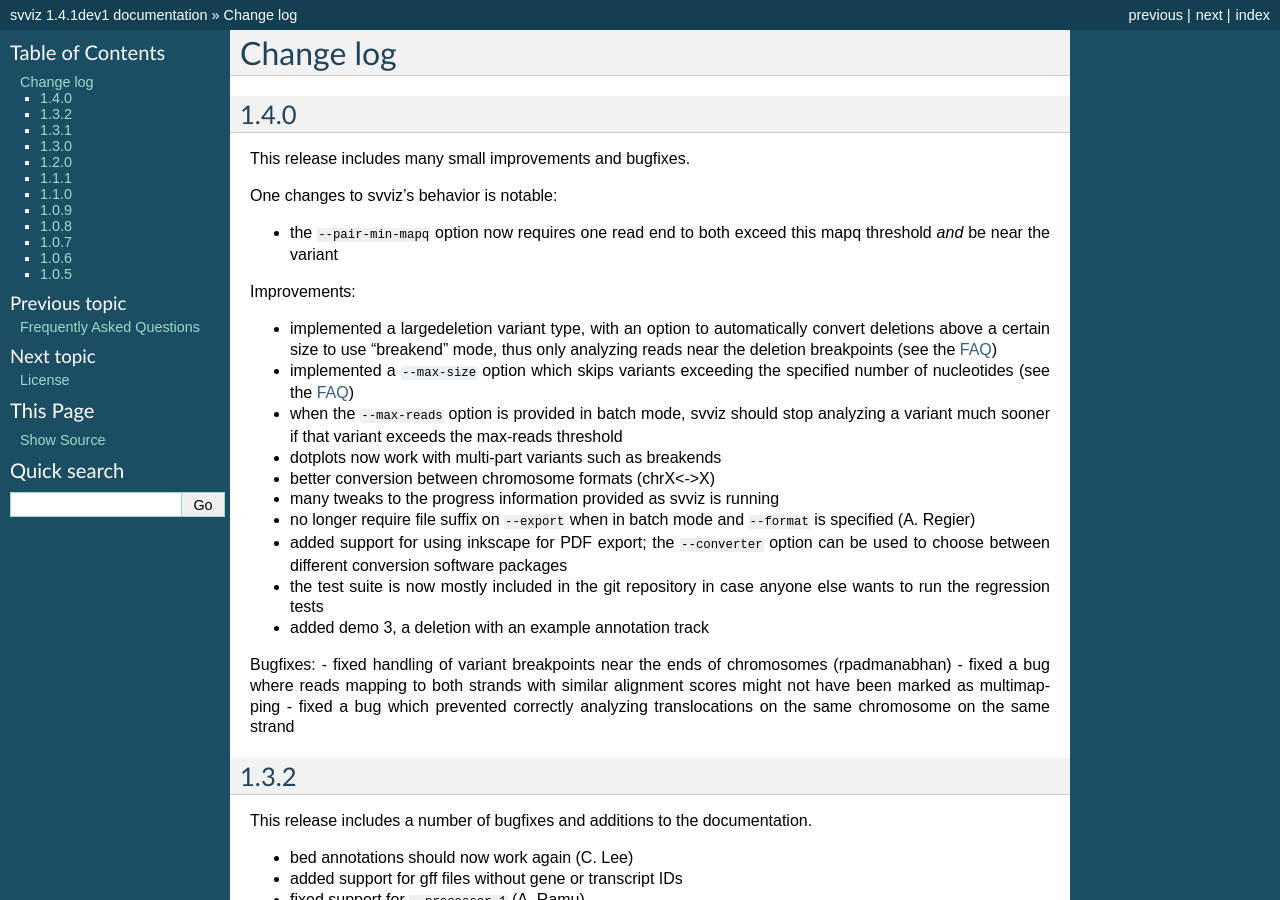
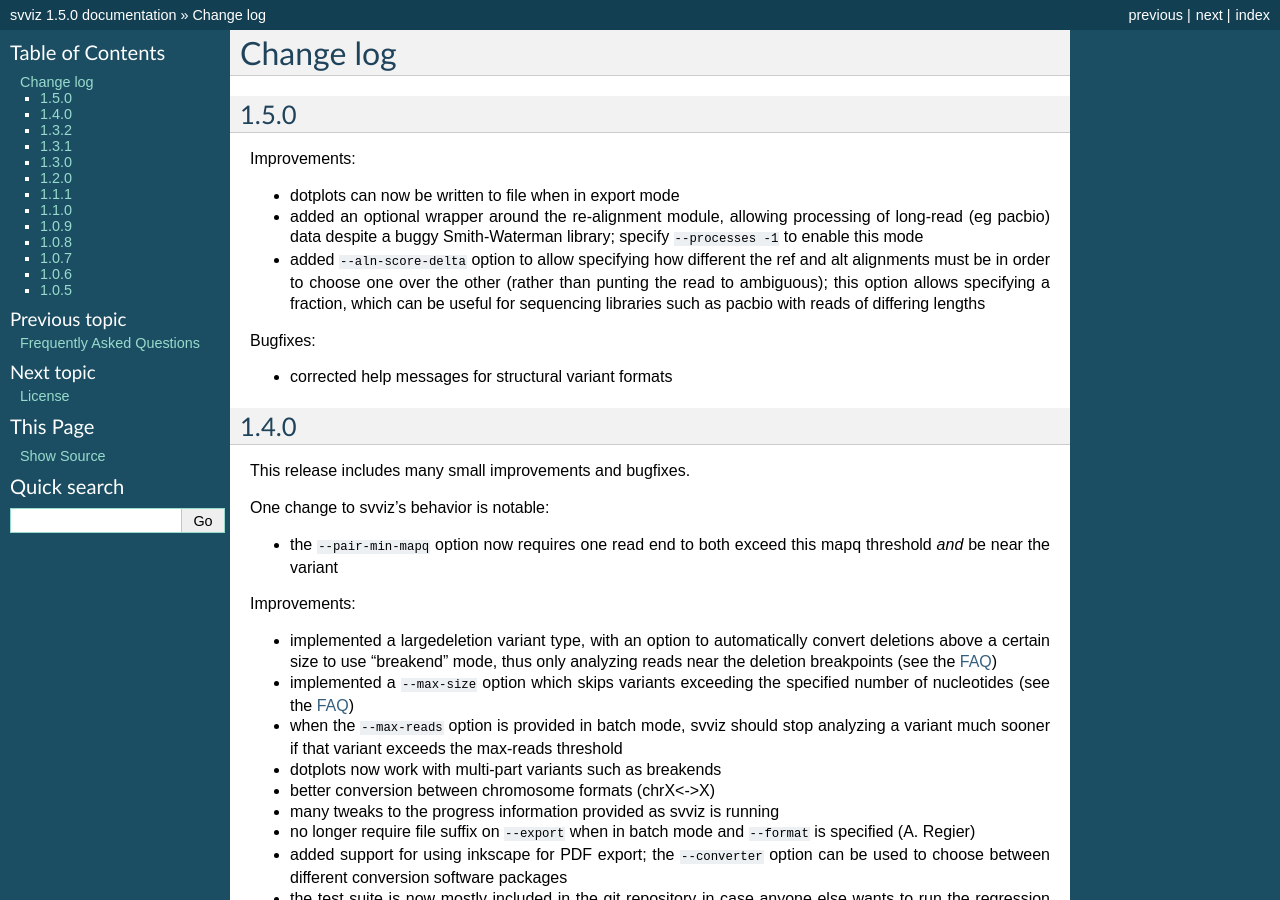
Before and after one commit to svviz/svviz, a Sphinx documentation site: the page built from docs/changelog.rst, in a window 1280 px wide and 900 px high. Built offline with Sphinx 7.4.7, drawn with Linux system fonts in a browser that asks for light colours; some of the changed text lies outside the part shown.

Commit message:
releasing version 1.5.0

```diff
--- a/docs/changelog.rst
+++ b/docs/changelog.rst
@@ -1,12 +1,26 @@
 Change log
 ==========
+
+1.5.0
+-----
+
+Improvements:
+
+- dotplots can now be written to file when in export mode
+- added an optional wrapper around the re-alignment module, allowing processing of long-read (eg pacbio) data despite a buggy Smith-Waterman library; specify ``--processes -1`` to enable this mode
+- added ``--aln-score-delta`` option to allow specifying how different the ref and alt alignments must be in order to choose one over the other (rather than punting the read to ambiguous); this option allows specifying a fraction, which can be useful for sequencing libraries such as pacbio with reads of differing lengths
+
+Bugfixes:
+
+- corrected help messages for structural variant formats
+
 
 1.4.0
 -----
 
 This release includes many small improvements and bugfixes.
 
-One changes to svviz's behavior is notable:
+One change to svviz's behavior is notable:
 
 - the ``--pair-min-mapq`` option now requires one read end to both exceed this mapq threshold *and* be near the variant
 
@@ -28,6 +42,7 @@ Bugfixes:
 - fixed a bug where reads mapping to both strands with similar alignment scores might not have been marked as multimapping
 - fixed a bug which prevented correctly analyzing translocations on the same chromosome on the same strand
 
+
 1.3.2
 -----
 This release includes a number of bugfixes and additions to the documentation.
@@ -42,6 +57,7 @@ This release includes a number of bugfixes and additions to the documentation.
 -----
 
 This release adds substantial improvements to the handling of multi-mapping reads (ie those aligning to multiple locations near the structural variant). See :ref:`here <dotplots>` for more details.
+
 
 1.3.0
 -----
@@ -58,6 +74,7 @@ This release adds a number of new features and fixes several bugs:
 - improved handling of paired-end reads that align to the same location
 - added option to skip variants with very deep read coverage (typically indicative of a repetitive genomic region); useful in batch mode
 
+
 1.2.0
 -----
 
@@ -71,16 +88,19 @@ Additional changes:
 - wrapping pyfaidx with a pickle-able ``GenomeSource`` object; should make automated debugging easier
 - added ``--skip-cigar`` option which disables visualizing mismatches and indels; this will speed up exporting and the web browser view for data with many errors (eg PacBio)
 
+
 1.1.1
 -----
 
 - no longer requires X11 if rpy2 is installed (I know, this was a weird one)
+
 
 1.1.0
 -----
 
 - code refactoring and new tests that should make it easier to modify and improve the visualizations produced by svviz
 - added experimental support for webkitToPDF, a command-line tool that uses OS X's built-in SVG support (part of Safari's webpage rendering code) to convert SVGs to PDFs; this currently requires a separate install of webkitToPDF. webkitToPDF produces much better PDFs than rsvg-convert does (for example, fonts are converted properly)
+
 
 1.0.9
 -----
@@ -90,11 +110,13 @@ Additional changes:
 - tweaks and fixes for visualizations
 - changed coloring of insertions in reads to cyan
 
+
 1.0.8
 -----
 
 - filter out reads that align multiple times within the region of the structural variant ("multimapping")
 - many minor bug-fixes and interface tweaks
+
 
 1.0.7
 -----
@@ -103,6 +125,7 @@ Additional changes:
 - added ``--version`` command line option
 - no longer fails if pandas is an older version
 - check for librsvg before we do the analysis
+
 
 1.0.6
 -----
--- a/docs/conf.py
+++ b/docs/conf.py
@@ -55,9 +55,9 @@ copyright = u'2015, Noah Spies'
 #
 # The short X.Y version.
 
-version = "1.4.1"
+version = "1.5.0"
 # The full version, including alpha/beta/rc tags.
-release = "1.4.1dev1"
+release = "1.5.0"
 
 # The language for content autogenerated by Sphinx. Refer to documentation
 # for a list of supported languages.
--- a/src/svviz/__init__.py
+++ b/src/svviz/__init__.py
@@ -1 +1 @@
-__version__ = "1.4.1dev1"
+__version__ = "1.5.0"
```
Also changed, not shown: docs/commandline.rst (+8 -0 lines), 1 other file.
